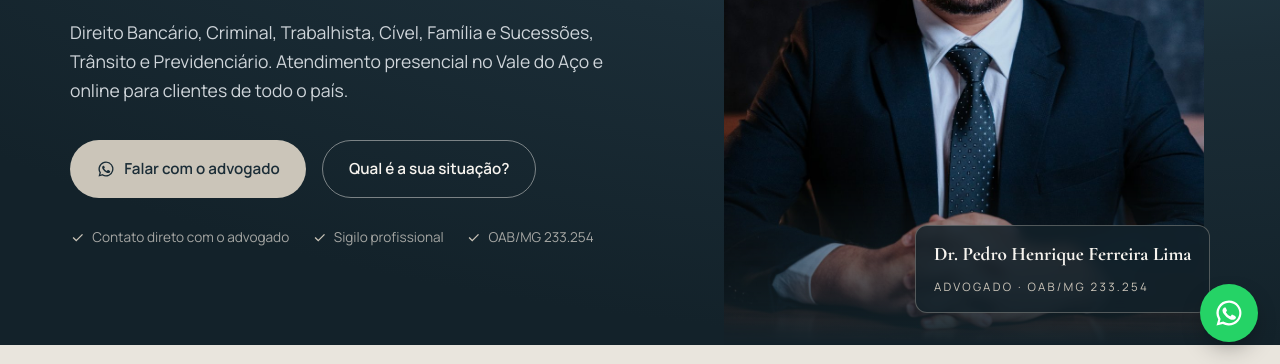
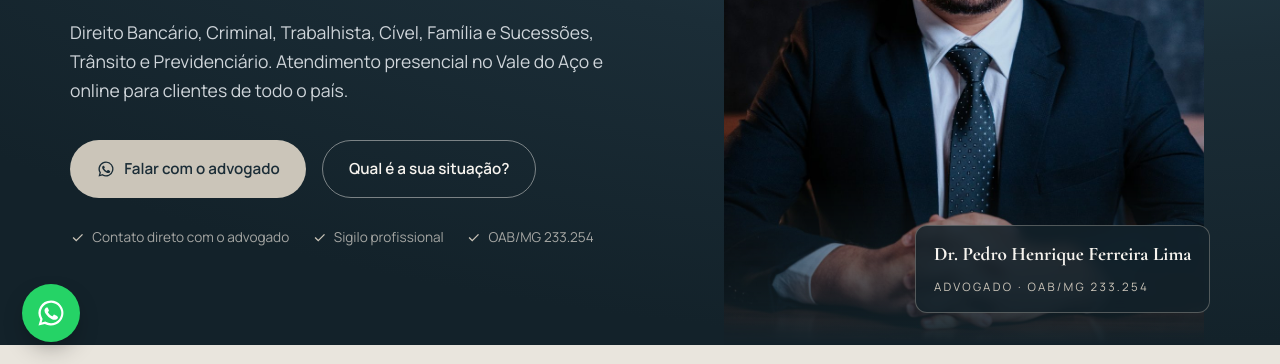
Before and after one commit to pedrohenradv/site-advocacia, a plain HTML site: page index.html in a window 1280 px wide. Shown: the part 436-800 px from the top of the page. Drawn offline with nearby package versions, Linux system fonts and the light colour scheme.

Commit message:
Botao do WhatsApp no canto inferior esquerdo (aguardando publicacao no proximo ciclo)
Co-Authored-By: Claude Opus 5.5 <noreply@anthropic.com>
Claude-Session: https://claude.ai/code/session_01LLG4B74w6LMPTDyy7keHqn

```diff
--- a/index.html
+++ b/index.html
@@ -202,7 +202,7 @@
   .redes a:hover{background:rgba(203,197,185,.12)}
   .rodape-legal{padding-top:1.6rem;font-size:.8rem;color:#8a939b;display:grid;gap:.6rem}
 
-  .zap{position:fixed;right:22px;bottom:22px;z-index:60;width:58px;height:58px;border-radius:50%;background:#25d366;color:#fff;display:grid;place-items:center;box-shadow:0 10px 26px -8px rgba(0,0,0,.45);transition:transform .2s}
+  .zap{position:fixed;left:22px;bottom:22px;z-index:60;width:58px;height:58px;border-radius:50%;background:#25d366;color:#fff;display:grid;place-items:center;box-shadow:0 10px 26px -8px rgba(0,0,0,.45);transition:transform .2s}
   .zap:hover{transform:scale(1.07)}
 
   .revelar{opacity:0;transform:translateY(18px);transition:opacity .7s ease, transform .7s ease}
```
